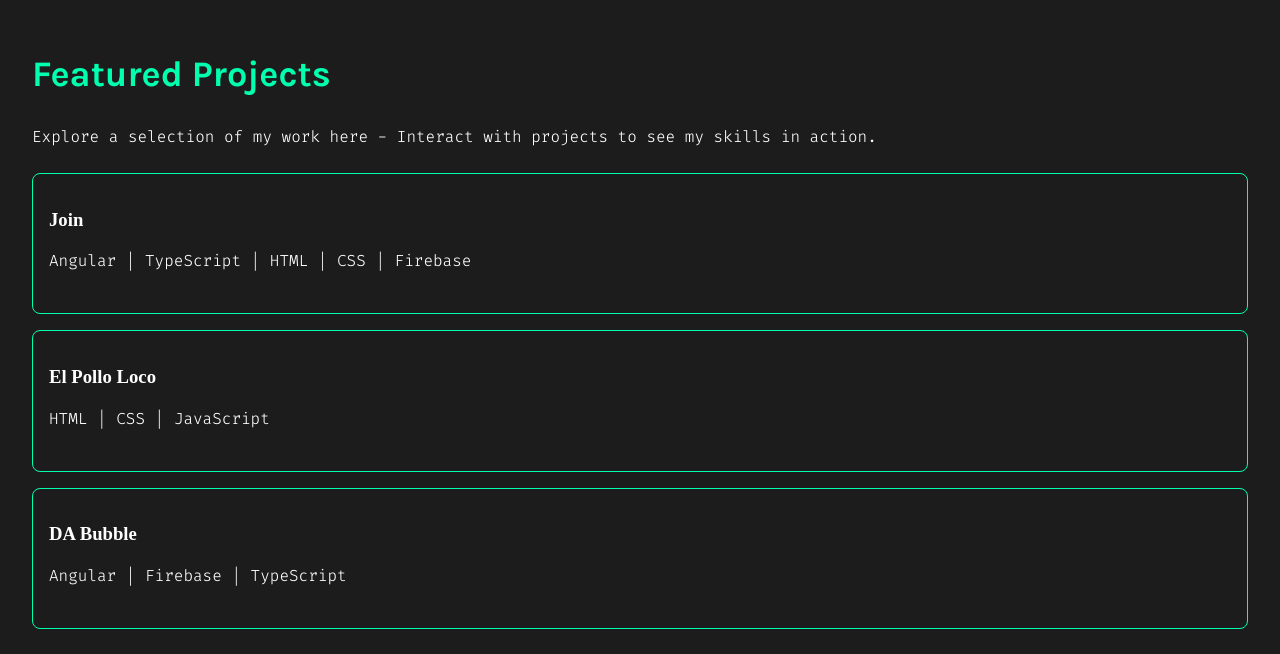
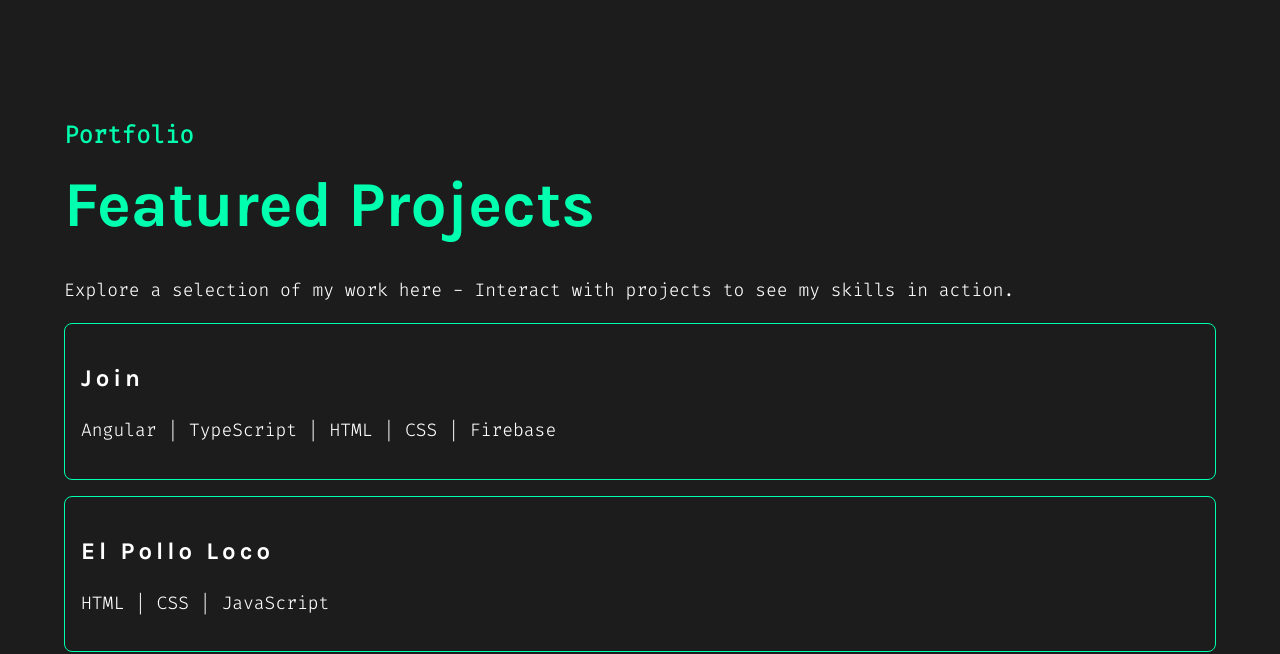
Before and after one commit to Metafeller/portfolio, an Angular app: page / in a window 1280 px wide. Shown: the part 6146-6800 px from the top of the page. Built offline with nearby package versions, Linux system fonts and the light colour scheme.

Commit message:
add projects.component.scss basics
Ich komme der Figma Vorlage immer näher...

```diff
--- a/src/app/projects/projects.component.html
+++ b/src/app/projects/projects.component.html
@@ -1,11 +1,15 @@
-<section class="projects">
+<section class="projects-section-container">
+    <div class="projects-content">
+        <!-- Featured Projects Area -->
+        <div class="projects-text-area">
+            <h4 class="headline-desktop">Portfolio</h4>
             <h2>Featured Projects</h2>
             <p>
             Explore a selection of my work here - Interact with projects to see my skills
             in action.
             </p>
 
-    <div class="project-list">
+            <div class="project-list-box">
             <div
                 class="project-item"
                 *ngFor="let project of projects"
@@ -16,8 +20,11 @@
                 <p>{{ project.technologies.join(' | ') }}</p>
             </div>
             </div>
+        </div>
 
         <div class="project-preview" *ngIf="selectedProject">
         <img [src]="selectedProject.imageUrl" [alt]="selectedProject.name" />
         </div>
+
+    </div>
 </section>
--- a/src/app/projects/projects.component.scss
+++ b/src/app/projects/projects.component.scss
@@ -1,22 +1,55 @@
-.projects {
-    padding: 32px;
+.projects-section-container {
+    padding: 48px 32px;
     background-color: var(--primary-color);
     color: var(--text-color);
+}
+
+.projects-content {
+    display: flex;
+    flex-wrap: wrap;
+    justify-content: space-between;
+    // flex-direction: row-reverse;
+    flex-direction: row;
+    align-items: normal;
+    padding: 48px 32px;
+    gap: 64px;
+}
+
+.projects-text-area {
+    flex: 1 1 45%;
+    display: flex;
+    flex-direction: column;
+    text-align: left;
+
+    h4 {
+        font-family: var(--font-family-second);
+        font-size: 24px;
+        color: var(--accent-color);
+        margin-bottom: 16px;
+    }
 
     h2 {
         font-family: var(--font-family);
-      font-size: 36px;
+        font-size: 64px;
         color: var(--accent-color);
+        margin-top: 0;
+        margin-bottom: 16px;
+      }
+
+      h3 {
+        font-family: var(--font-family);
+        font-size: 24px;
+        letter-spacing: 4px;
       }
 
       p {
         font-family: var(--font-family-second);
-      font-size: 16px;
-      line-height: 1.5;
-      margin-bottom: 24px;
+        font-size: 18px;
+        line-height: 1.6;
+        color: #ffffff;
       }
 
-    .project-list {
+    .project-list-box {
         display: flex;
         flex-direction: column;
         gap: 16px;
@@ -34,14 +67,4 @@
             }
         }
     }
-
-    .project-preview {
-      margin-top: 32px;
-
-      img {
-        max-width: 100%;
-        border: 2px solid var(--accent-color);
-        border-radius: 8px;
   }
-    }
-  }
```
Lines whose indentation alone changed are shown as unchanged.
